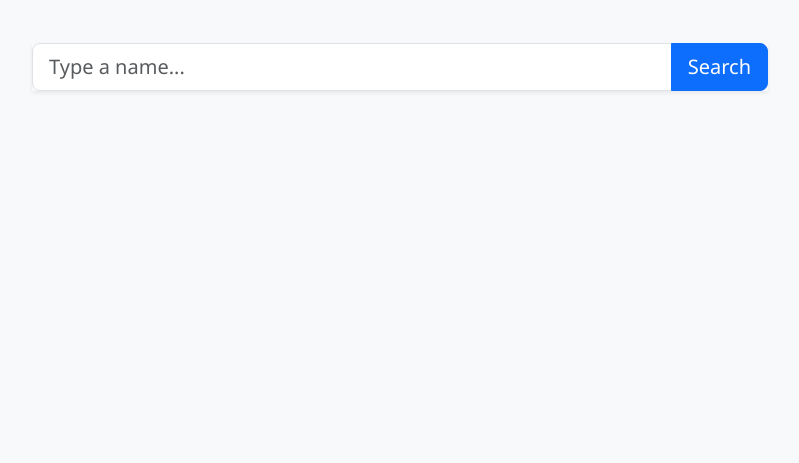
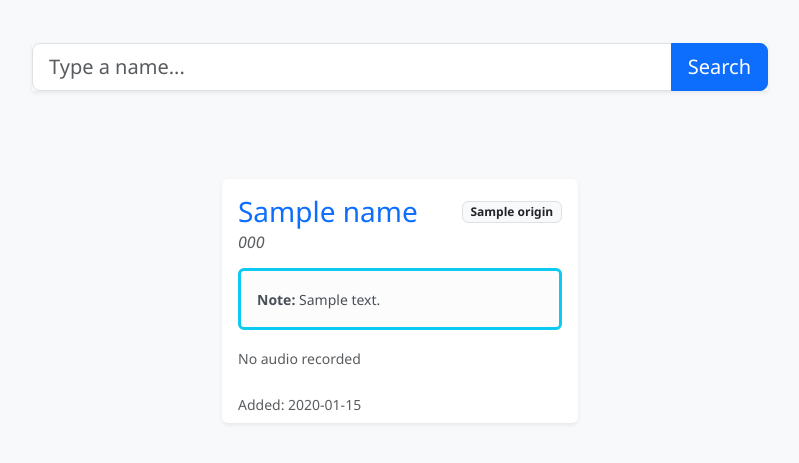
Before and after one commit to OzanSaridas09/2025Project, a Flask app: template templates/index.html in a window 1280 px wide. Shown: the part 175-638 px from the top of the page, without its empty margins (240-1039 px from the left). Run offline with Flask 3, Linux system fonts and the light colour scheme; the template is opened without the code that fills it: most values are stand-ins (such as "Sample title", 1, 10 or a date in 2020).

Commit message:
completed flask code for add name feature and search name feature

```diff
--- a/app.py
+++ b/app.py
@@ -1,14 +1,67 @@
-from flask import Flask, render_template
+import os
+import sqlite3
+from flask import Flask, render_template, request, redirect, url_for
+from db import db_session
+
 app = Flask(__name__)
 
-@app.route('/')
-@app.route('/home')
+UPLOAD_FOLDER = 'static/audio'
+app.config['UPLOAD_FOLDER'] = UPLOAD_FOLDER
+
+@app.route('/', methods=['GET'])
 def index():
-    return render_template("index.html")
+    query = request.args.get('search')
 
-@app.route('/addname')
+    # 1. Open the DB Connection
+    with db_session('instance/names.db') as conn:
+        # 2. Convert rows to dictionaries so we can use name.name instead of name[1]
+        conn.row_factory = sqlite3.Row
+
+        if query:
+            # Search Logic
+            results = conn.execute(
+                "SELECT * FROM names WHERE name LIKE ? ORDER BY created_at DESC",
+                ('%' + query + '%',)
+            ).fetchall()
+        else:
+            # Default: Show recent 12 names
+            results = conn.execute("SELECT * FROM names ORDER BY created_at DESC LIMIT 12").fetchall()
+
+    # 3. Send the 'results' list to the HTML template
+    return render_template('index.html', names=results, query=query)
+
+@app.route('/addname', methods=['GET', 'POST'])
 def addname():
-    return render_template("addname.html")
+    if request.method == 'POST':
+        # 1. Grab the text data from the HTML form names
+        name = request.form.get('name')
+        phonetic = request.form.get('phonetic')
+        origin = request.form.get('origin')
+        comments = request.form.get('comments')
+
+        # 2. Handle the Audio File Upload
+        audio_file = request.files.get('audio_file')
+        filename = None
+
+        if audio_file and audio_file.filename != '':
+            # Clean the filename: 'Siobhan_recording.mp3'
+            filename = f"{name}_{audio_file.filename}"
+            # Save it to static/audio/
+            filepath = os.path.join(app.config['UPLOAD_FOLDER'], filename)
+            audio_file.save(filepath)
+
+        # 3. Insert into Database
+        with db_session('instance/names.db') as conn:
+            conn.execute('''
+                INSERT INTO names (name, phonetic, origin, comments, audio_path)
+                VALUES (?, ?, ?, ?, ?)
+            ''', (name, phonetic, origin, comments, filename))
+
+        # 4. Redirect to the home page after success
+        return redirect(url_for('index'))
+
+    # If it's a GET request, just show the form page
+    return render_template('addname.html')
 
 @app.route('/favorites')
 def favorites():
@@ -20,3 +73,22 @@ def history():
 
 if __name__ == '__main__':
     app.run(debug=True)
+
+@app.route('/delete/<int:id>')
+def delete_name(id):
+    with db_session('instance/names.db') as conn:
+        # Use sqlite3.Row to access columns by name
+        conn.row_factory = sqlite3.Row
+
+        # 1. Get the filename so we can delete the actual audio file
+        row = conn.execute("SELECT audio_path FROM names WHERE id = ?", (id,)).fetchone()
+
+        if row and row['audio_path']:
+            file_path = os.path.join(app.config['UPLOAD_FOLDER'], row['audio_path'])
+            if os.path.exists(file_path):
+                os.remove(file_path) # Deletes the physical .mp3 file
+
+        # 2. Delete the record from the database
+        conn.execute("DELETE FROM names WHERE id = ?", (id,))
+
+    return redirect(url_for('index'))
--- a/db.py
+++ b/db.py
@@ -1,4 +1,5 @@
 import sqlite3
+import os
 from contextlib import contextmanager
 
 @contextmanager
--- a/templates/index.html
+++ b/templates/index.html
@@ -1,14 +1,66 @@
 {% extends "base.html" %}
 
 {% block content %}
-<div class="container hero-section">
+<div class="container hero-section mb-5">
     <div class="row justify-content-center">
         <div class="col-md-8 text-center">
-            <form action="/search" method="POST" class="input-group input-group-lg shadow-sm">
-                <input type="text" name="query" class="form-control" placeholder="Type a name..." aria-label="Search">
+            <form action="/" method="GET" class="input-group input-group-lg shadow-sm">
+                <input type="text" name="search" class="form-control" placeholder="Type a name..." value="{{ query if query else '' }}">
                 <button class="btn btn-primary" type="submit">Search</button>
             </form>
+            {% if query %}
+                <div class="mt-2 text-muted">
+                    Showing results for: <strong>{{ query }}</strong> | <a href="/">Clear Search</a>
+                </div>
+            {% endif %}
         </div>
     </div>
 </div>
+
+<div class="container">
+    <div class="row justify-content-center">
+        {% for name in names %}
+        <div class="col-md-6 col-lg-4 mb-4">
+            <div class="card h-100 shadow-sm border-0">
+                <div class="card-body">
+                    <div class="d-flex justify-content-between align-items-center mb-2">
+                        <h3 class="card-title text-primary mb-0">{{ name.name }}</h3>
+                        {% if name.origin %}
+                            <span class="badge bg-light text-dark border">{{ name.origin }}</span>
+                        {% endif %}
+                    </div>
+
+                    <h6 class="card-subtitle mb-3 text-muted fst-italic">
+                        {{ name.phonetic if name.phonetic else 'No phonetic spelling' }}
+                    </h6>
+
+                    {% if name.comments %}
+                        <div class="alert alert-light border-start border-3 border-info" role="alert">
+                            <small><strong>Note:</strong> {{ name.comments }}</small>
+                        </div>
+                    {% endif %}
+
+                    <div class="mt-3">
+                        {% if name.audio_path %}
+                            <audio controls class="w-100">
+                                <source src="{{ url_for('static', filename='audio/' + name.audio_path) }}" type="audio/mpeg">
+                                Your browser does not support the audio element.
+                            </audio>
+                        {% else %}
+                            <span class="text-muted small">No audio recorded</span>
+                        {% endif %}
+                    </div>
+                </div>
+                <div class="card-footer bg-transparent border-top-0 text-muted small">
+                    Added: {{ name.created_at[:10] if name.created_at else 'Recently' }}
+                </div>
+            </div>
+        </div>
+        {% else %}
+            <div class="col-12 text-center mt-5">
+                <p class="text-muted">No names found. <a href="/addname">Add a new name</a> to the database!</p>
+            </div>
+        {% endfor %}
+    </div>
+</div>
 {% endblock %}
```
Also changed, not shown: 2 other files.
